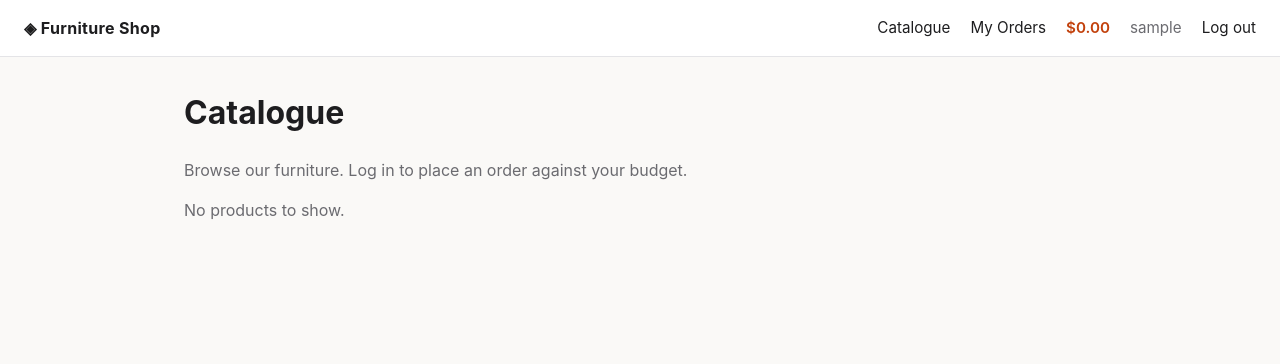
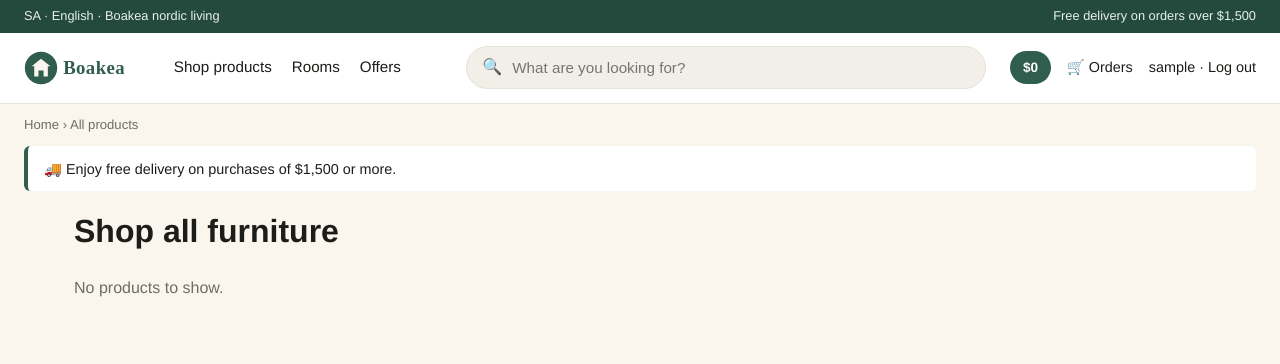
Before and after one commit to ozzangar/furniture-buyer-app, a Flask app: page / in a window 1280 px wide. Shown: the top 364 px of the page. Run offline with Flask 3, Linux system fonts and the light colour scheme; the visitor is signed in with stand-in values (Sample User, id 1); data comes from the database, SQL or seed files in the repository; data that the repository does not hold is empty.

Commit message:
Polish UI to a Scandinavian storefront (Boakea) + webhook receiver
- Custom Boakea brand (own SVG logo, forest/cream palette) — IKEA-style look,
  no IKEA branding; modeled on the real site, uses only real API data
- Catalogue: white product grid, price-forward cards, lazy-loaded thumbnails,
  category pills, header search (name filter over results)
- Product page: large image, dimensions/colours, 'View on manufacturer site'
- /webhooks/incoming endpoint records shop callbacks (Level 2: receiving webhooks)

```diff
--- a/app.py
+++ b/app.py
@@ -161,12 +161,20 @@ def logout():
 @app.route("/")
 def index():
     category = request.args.get("category") or None
+    query = (request.args.get("q") or "").strip()
     try:
-        products = shop_api.list_products(category=category, limit=60)
+        products = shop_api.list_products(category=category, limit=48)
         categories = shop_api.get_categories()
     except shop_api.ShopAPIError as e:
         flash(f"Catalogue unavailable: {e.message}", "error")
         products, categories = [], []
+    # Free-text search: the API has no fuzzy search, so filter by name over results.
+    if query:
+        q = query.lower()
+        products = [p for p in products if q in (p.get("product_name") or "").lower()]
+    # Attach the (lazy-loaded) thumbnail URL for each card.
+    for p in products:
+        p["_image_url"] = shop_api.product_image_url(p["item_id"])
     return render_template(
         "index.html", products=products, categories=categories, active_category=category
     )
@@ -230,6 +238,22 @@ def health():
     return {"status": "ok"}
 
 
+# In-memory log of webhooks the shop calls back to us (Level 2: "receiving webhooks").
+WEBHOOK_LOG: list[dict] = []
+
+
+@app.route("/webhooks/incoming", methods=["POST", "GET"])
+def webhooks_incoming():
+    """Public endpoint the shop API calls back on events. Records what arrives."""
+    if request.method == "POST":
+        payload = request.get_json(silent=True) or {}
+        WEBHOOK_LOG.append({"at": _now(), "payload": payload,
+                            "headers": {k: v for k, v in request.headers.items()
+                                        if k.lower() in ("content-type", "x-webhook-event")}})
+        return {"received": True}, 200
+    return {"count": len(WEBHOOK_LOG), "events": WEBHOOK_LOG[-10:]}
+
+
 if __name__ == "__main__":
     with app.app_context():
         init_db()
--- a/templates/base.html
+++ b/templates/base.html
@@ -3,59 +3,116 @@
 <head>
   <meta charset="utf-8">
   <meta name="viewport" content="width=device-width, initial-scale=1">
-  <title>{% block title %}Furniture Shop{% endblock %}</title>
+  <title>{% block title %}Boakea — nordic living{% endblock %}</title>
   <style>
-    :root { --ink:#1d1d1f; --muted:#6b6b70; --line:#e4e4e7; --accent:#c2410c; --bg:#faf9f7; }
-    * { box-sizing: border-box; }
-    body { margin:0; font:16px/1.5 -apple-system,BlinkMacSystemFont,"Segoe UI",sans-serif;
-           color:var(--ink); background:var(--bg); }
-    header { display:flex; align-items:center; gap:1.5rem; padding:1rem 1.5rem;
-             border-bottom:1px solid var(--line); background:#fff; }
-    header a { color:var(--ink); text-decoration:none; }
-    header .brand { font-weight:700; letter-spacing:.02em; }
-    header nav { display:flex; gap:1.25rem; margin-left:auto; align-items:center; font-size:.95rem; }
-    .balance { color:var(--accent); font-weight:600; }
-    main { max-width:960px; margin:2rem auto; padding:0 1.5rem; }
-    .grid { display:grid; grid-template-columns:repeat(auto-fill,minmax(220px,1fr)); gap:1rem; }
-    .card { background:#fff; border:1px solid var(--line); border-radius:12px; padding:1rem;
-            display:flex; flex-direction:column; gap:.4rem; }
-    .card .cat { color:var(--muted); font-size:.8rem; text-transform:uppercase; letter-spacing:.04em; }
-    .card .name { font-weight:600; }
-    .card .price { color:var(--accent); font-weight:700; }
-    .btn { display:inline-block; background:var(--accent); color:#fff; border:0; border-radius:8px;
-           padding:.5rem .9rem; font-size:.95rem; cursor:pointer; text-decoration:none; }
-    .btn.secondary { background:#fff; color:var(--ink); border:1px solid var(--line); }
-    input, select { padding:.5rem; border:1px solid var(--line); border-radius:8px; font-size:1rem; }
-    form.stack { display:flex; flex-direction:column; gap:.75rem; max-width:320px; }
-    table { width:100%; border-collapse:collapse; background:#fff; border:1px solid var(--line);
-            border-radius:12px; overflow:hidden; }
-    th,td { text-align:left; padding:.6rem .8rem; border-bottom:1px solid var(--line); }
-    .flash { padding:.7rem 1rem; border-radius:8px; margin:.4rem 0; }
-    .flash.ok { background:#ecfdf5; color:#065f46; }
-    .flash.error { background:#fef2f2; color:#991b1b; }
+    :root {
+      --forest:#2f5d4e; --forest-dark:#244a3e; --cream:#faf6ee; --ink:#1c1c19;
+      --muted:#6d6d66; --line:#e7e2d7; --card:#ffffff; --accent:#c1553b;
+    }
+    * { box-sizing:border-box; }
+    body { margin:0; font:16px/1.55 "Helvetica Neue",Arial,sans-serif; color:var(--ink);
+           background:var(--cream); }
+    a { color:inherit; }
+
+    /* utility bar */
+    .utility { background:var(--forest-dark); color:#e9f0ec; font-size:.8rem;
+               padding:.4rem 1.5rem; display:flex; justify-content:space-between; }
+    .utility a { color:#fff; text-decoration:underline; }
+
+    /* header */
+    header.site { background:#fff; border-bottom:1px solid var(--line);
+                  padding:.85rem 1.5rem; display:flex; align-items:center; gap:1.5rem; }
+    .brand img { height:34px; display:block; }
+    header.site nav { display:flex; gap:1.25rem; font-size:.95rem; }
+    header.site nav a { text-decoration:none; padding:.3rem 0; border-bottom:2px solid transparent; }
+    header.site nav a:hover { border-bottom-color:var(--forest); }
+    .search { flex:1; max-width:520px; margin-left:auto; display:flex; align-items:center;
+              background:#f1efe8; border:1px solid var(--line); border-radius:999px;
+              padding:.5rem .95rem; gap:.5rem; }
+    .search input { border:0; background:transparent; outline:none; font-size:.95rem; width:100%; }
+    .actions { display:flex; align-items:center; gap:1rem; font-size:.9rem; white-space:nowrap; }
+    .actions a { text-decoration:none; }
+    .pill { background:var(--forest); color:#fff; border-radius:999px; padding:.35rem .8rem;
+            font-weight:600; font-size:.85rem; }
+
+    /* breadcrumb + delivery strip */
+    .crumbs { padding:.7rem 1.5rem; font-size:.82rem; color:var(--muted); }
+    .crumbs a { text-decoration:none; }
+    .notice { margin:0 1.5rem 1rem; padding:.7rem 1rem; background:#fff;
+              border-left:4px solid var(--forest); border-radius:6px; font-size:.9rem; }
+
+    main { max-width:1180px; margin:0 auto 3rem; padding:0 1.5rem; }
+    h1.page { font-size:2rem; font-weight:800; margin:.6rem 0 1.2rem; }
+
+    /* product grid */
+    .grid { display:grid; grid-template-columns:repeat(auto-fill,minmax(210px,1fr)); gap:1.5rem 1.25rem; }
+    .card { background:var(--card); border-radius:10px; overflow:hidden; text-decoration:none;
+            display:flex; flex-direction:column; transition:box-shadow .15s; }
+    .card:hover { box-shadow:0 6px 22px rgba(0,0,0,.10); }
+    .card .thumb { aspect-ratio:1/1; background:#f3f1ea; display:flex; align-items:center; justify-content:center; }
+    .card .thumb img { width:100%; height:100%; object-fit:contain; mix-blend-mode:multiply; }
+    .card .body { padding:.7rem .85rem 1rem; }
+    .card .name { font-weight:400; font-size:.95rem; }
+    .card .cat { color:var(--muted); font-size:.75rem; text-transform:uppercase; letter-spacing:.04em; }
+    .price { font-weight:800; font-size:1.25rem; }
+    .price .cur { font-size:.7rem; vertical-align:top; font-weight:700; margin-right:1px; }
+
+    .btn { display:inline-block; background:var(--forest); color:#fff; border:0; border-radius:999px;
+           padding:.65rem 1.4rem; font-size:.95rem; font-weight:600; cursor:pointer; text-decoration:none; }
+    .btn:hover { background:var(--forest-dark); }
+    .btn.ghost { background:#fff; color:var(--forest); border:1.5px solid var(--forest); }
+    input.field, select.field { padding:.55rem .7rem; border:1px solid var(--line); border-radius:8px;
+                                 font-size:1rem; background:#fff; }
+    form.stack { display:flex; flex-direction:column; gap:.8rem; max-width:340px;
+                 background:#fff; padding:1.5rem; border-radius:12px; }
+
+    table { width:100%; border-collapse:collapse; background:#fff; border-radius:12px; overflow:hidden; }
+    th,td { text-align:left; padding:.7rem .9rem; border-bottom:1px solid var(--line); }
+    th { font-size:.78rem; text-transform:uppercase; letter-spacing:.04em; color:var(--muted); }
+
+    .flash { padding:.75rem 1rem; border-radius:8px; margin:.5rem 0; }
+    .flash.ok { background:#e8f3ee; color:var(--forest-dark); border:1px solid #bfe0d0; }
+    .flash.error { background:#fdeeea; color:#8f3a26; border:1px solid #f2c9bd; }
     .muted { color:var(--muted); }
+
+    .catnav { display:flex; flex-wrap:wrap; gap:.5rem; margin:0 0 1.5rem; }
+    .catnav a { text-decoration:none; font-size:.88rem; padding:.4rem .85rem; border-radius:999px;
+                background:#fff; border:1px solid var(--line); }
+    .catnav a.on { background:var(--forest); color:#fff; border-color:var(--forest); }
   </style>
 </head>
 <body>
-  <header>
-    <a class="brand" href="{{ url_for('index') }}">◈ Furniture Shop</a>
+  <div class="utility">
+    <span>SA · English · Boakea nordic living</span>
+    <span>Free delivery on orders over $1,500</span>
+  </div>
+
+  <header class="site">
+    <a class="brand" href="{{ url_for('index') }}"><img src="{{ url_for('static', filename='logo.svg') }}" alt="Boakea"></a>
     <nav>
-      <a href="{{ url_for('index') }}">Catalogue</a>
+      <a href="{{ url_for('index') }}">Shop products</a>
+      <a href="{{ url_for('index') }}">Rooms</a>
+      <a href="{{ url_for('index') }}">Offers</a>
+    </nav>
+    <form class="search" method="get" action="{{ url_for('index') }}">
+      <span aria-hidden="true">🔍</span>
+      <input type="text" name="q" placeholder="What are you looking for?" value="{{ request.args.get('q','') }}">
+    </form>
+    <div class="actions">
       {% if user %}
-        <a href="{{ url_for('orders') }}">My Orders</a>
-        {% if balance is not none %}
-          <span class="balance">${{ '%.2f'|format(balance) }}</span>
-        {% else %}
-          <span class="muted" title="Shop API unavailable">balance —</span>
-        {% endif %}
-        <span class="muted">{{ user['display_name'] }}</span>
-        <a href="{{ url_for('logout') }}">Log out</a>
+        {% if balance is not none %}<span class="pill">${{ '%.0f'|format(balance) }}</span>{% endif %}
+        <a href="{{ url_for('orders') }}">🛒 Orders</a>
+        <a href="{{ url_for('logout') }}">{{ user['display_name'] }} · Log out</a>
       {% else %}
-        <a href="{{ url_for('login') }}">Log in</a>
+        <a href="{{ url_for('login') }}">Hej! Log in</a>
         <a href="{{ url_for('register') }}">Register</a>
       {% endif %}
-    </nav>
+    </div>
   </header>
+
+  {% block crumbs %}{% endblock %}
+  <div class="notice">🚚 Enjoy free delivery on purchases of $1,500 or more.</div>
+
   <main>
     {% with messages = get_flashed_messages(with_categories=true) %}
       {% for category, message in messages %}
--- a/templates/index.html
+++ b/templates/index.html
@@ -1,32 +1,37 @@
 {% extends "base.html" %}
-{% block title %}Catalogue — Furniture Shop{% endblock %}
+{% block title %}Shop furniture — Boakea{% endblock %}
+{% block crumbs %}
+  <div class="crumbs"><a href="{{ url_for('index') }}">Home</a> › {{ active_category or 'All products' }}</div>
+{% endblock %}
 {% block content %}
-  <h1>Catalogue</h1>
-  <p class="muted">Browse our furniture. Log in to place an order against your budget.</p>
+  <h1 class="page">{{ active_category or 'Shop all furniture' }}</h1>
 
   {% if categories %}
-    <form method="get" style="margin:1rem 0;">
-      <select name="category" onchange="this.form.submit()">
-        <option value="">All categories</option>
-        {% for c in categories %}
-          <option value="{{ c }}" {% if c == active_category %}selected{% endif %}>{{ c }}</option>
-        {% endfor %}
-      </select>
-      <noscript><button class="btn secondary" type="submit">Filter</button></noscript>
-    </form>
+    <div class="catnav">
+      <a href="{{ url_for('index') }}" class="{{ 'on' if not active_category }}">All</a>
+      {% for c in categories %}
+        <a href="{{ url_for('index', category=c) }}" class="{{ 'on' if c == active_category }}">{{ c }}</a>
+      {% endfor %}
+    </div>
   {% endif %}
 
   {% if not products %}
-    <p class="muted">No products to show.</p>
+    <p class="muted">No products to show{% if request.args.get('q') %} for “{{ request.args.get('q') }}”{% endif %}.</p>
   {% endif %}
+
   <div class="grid">
     {% for p in products %}
-      <div class="card">
-        <span class="cat">{{ p['category'] }}</span>
-        <span class="name">{{ p['product_name'] }}</span>
-        <span class="price">${{ '%.2f'|format(p['price']) }}</span>
-        <a class="btn secondary" href="{{ url_for('product', item_id=p['item_id']) }}">View</a>
-      </div>
+      <a class="card" href="{{ url_for('product', item_id=p['item_id']) }}">
+        <div class="thumb">
+          <img src="{{ p['_image_url'] }}" alt="{{ p['product_name'] }}"
+               loading="lazy" onerror="this.style.display='none'">
+        </div>
+        <div class="body">
+          <div class="price"><span class="cur">$</span>{{ '%.0f'|format(p['price']) }}</div>
+          <div class="name">{{ p['product_name'] }}</div>
+          <div class="cat">{{ p['category'] }}</div>
+        </div>
+      </a>
     {% endfor %}
   </div>
 {% endblock %}
--- a/templates/login.html
+++ b/templates/login.html
@@ -1,10 +1,10 @@
 {% extends "base.html" %}
 {% block title %}Log in — Furniture Shop{% endblock %}
 {% block content %}
-  <h1>Log in</h1>
+  <h1 class="page">Hej! Log in</h1>
   <form class="stack" method="post">
-    <input type="text" name="username" placeholder="Username" autofocus>
-    <input type="password" name="password" placeholder="Password">
+    <input class="field" type="text" name="username" placeholder="Username" autofocus>
+    <input class="field" type="password" name="password" placeholder="Password">
     <button class="btn" type="submit">Log in</button>
   </form>
   <p class="muted">No account? <a href="{{ url_for('register') }}">Register</a>.</p>
--- a/templates/orders.html
+++ b/templates/orders.html
@@ -1,7 +1,7 @@
 {% extends "base.html" %}
 {% block title %}My Orders — Furniture Shop{% endblock %}
 {% block content %}
-  <h1>My Orders</h1>
+  <h1 class="page">My Orders</h1>
   <p class="muted">Total spent: <strong>${{ '%.2f'|format(total_spent) }}</strong>
     {% if balance is not none %}· Remaining balance: <strong>${{ '%.2f'|format(balance) }}</strong>{% endif %}</p>
 
```
Also changed, not shown: templates/product.html (+37 -17 lines), templates/register.html (+4 -4 lines), static/logo.svg (added).
